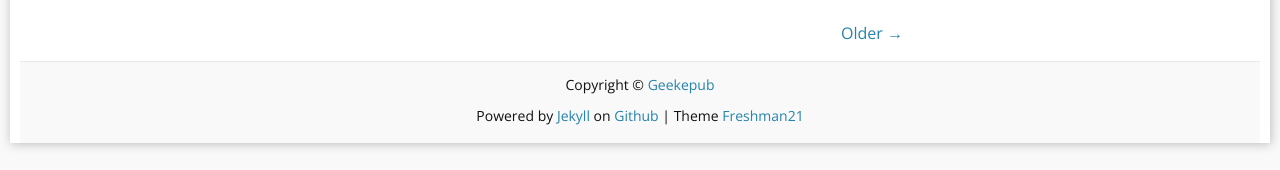
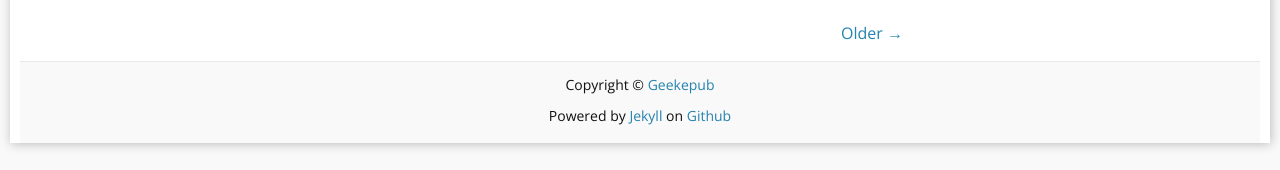
Before and after one commit to geekepub/geekepub.github.io, a Jekyll site: the page built from index.html, in a window 1280 px wide. Shown: the part 2211-2381 px from the top of the page. Built offline with Jekyll 4.4.1, drawn with Linux system fonts in a browser that asks for light colours; nearby versions of some CDN libraries; the list of posts is cut into pages by our own code.

Commit message:
Update footer.html

```diff
--- a/_includes/footer.html
+++ b/_includes/footer.html
@@ -8,7 +8,6 @@
   {% else %}
   GitHub
   {% endif %}
-  | Theme <a href="https://github.com/yulijia/freshman21/">Freshman21</a>
 
   <div id="totop" style="position:fixed;bottom:150px;right:50px;cursor: pointer;">
     <a title="Back To Top"><img src="{{ "/images/topbutton.png" | prepend: site.baseurl }}"/></a>
```
